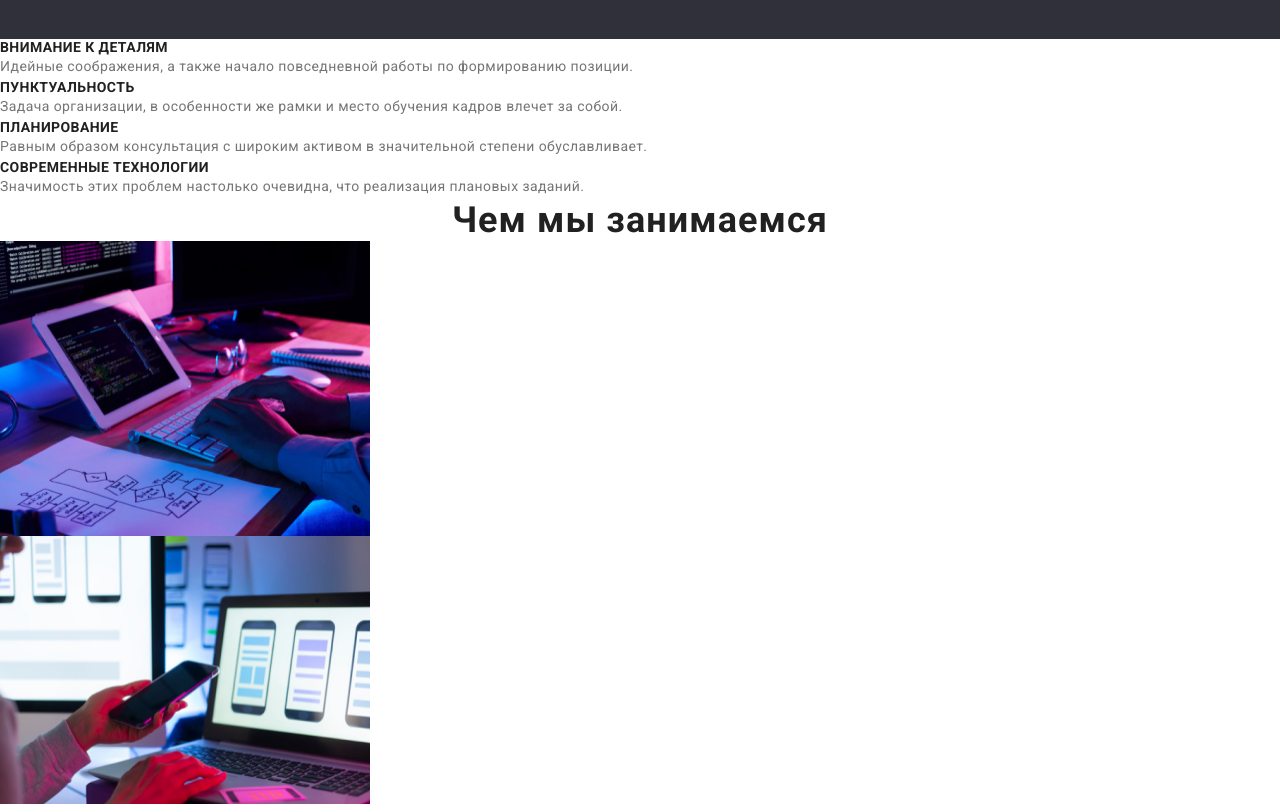
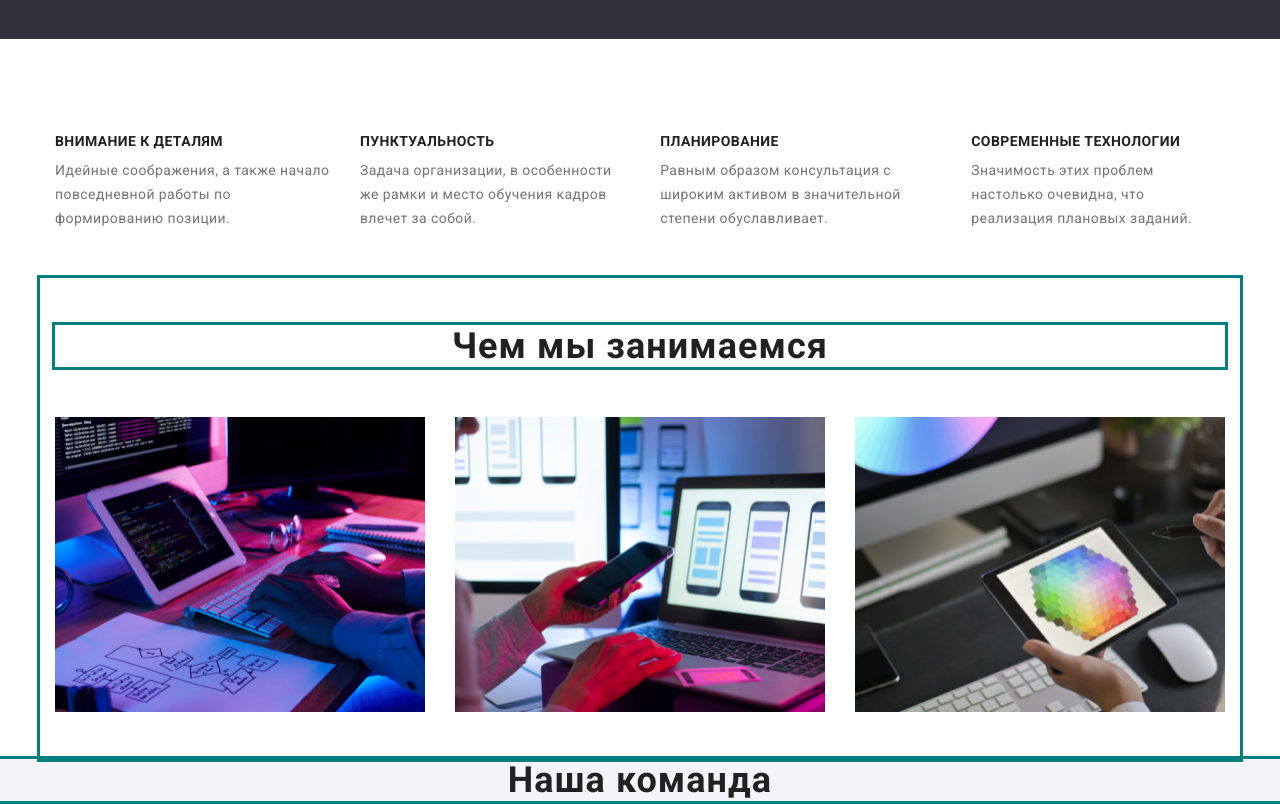
Before and after one commit to juliedevdes/goit-markup-hw-03, a plain HTML site: page index.html in a window 1280 px wide. Shown: the part 640-1444 px from the top of the page. Drawn offline with nearby package versions, Linux system fonts and the light colour scheme.

Commit message:
We-do section is done

```diff
--- a/css/styles.css
+++ b/css/styles.css
@@ -139,6 +139,7 @@
             align-items: center;
             flex-direction: column;
             padding-bottom: 200px;
+            padding-top: 200px;
         }
 
         .hero-h1 {
@@ -152,7 +153,6 @@
             display: flex;
             justify-content: center;
             align-items: center;
-            padding-top: 200px;
             padding-bottom: 30px;
             width: 690px;
         }
@@ -187,12 +187,24 @@
         }
         /* --- features --- */
 
+        .features-list {
+            display: flex;
+            margin-top: 47px;
+            padding-top: 47px;
+            padding-bottom: 47px;
+        }
+
+        .feature-item:not(:last-child) {
+            margin-right: 30px;
+        }
+
         .features-header {
             font-weight: 700;
             font-size: 14px;
             line-height: 16px;
             letter-spacing: 0.03em;
             text-transform: uppercase;
+            margin-bottom: 10px;
         }
 
         .features-text {
@@ -203,12 +215,26 @@
         }
         /* --- we-do --- */
 
-        .header-section {
+        .wedo-section {
+            outline: solid teal;
+            padding-top: 47px;
+            padding-bottom: 47px;
+        }
+
+        .headline-section {
             font-weight: 700;
             font-size: 36px;
             line-height: 1.17;
             text-align: center;
             letter-spacing: 0.03em;
+            outline: solid teal;
+            margin-bottom: 50px;
+        }
+
+        .wedo-img {
+            display: flex;
+            flex-wrap: wrap;
+            justify-content: space-between;
         }
         /* --- team--- */
 
--- a/index.html
+++ b/index.html
@@ -40,38 +40,52 @@
         </section>
         <!--FEATURES-->
         <section class="features">
+            <div class="container">
                 <h2 class="visually-hidden">Наши преимущества</h2>
                 <ul class="list">
-                <li>
+                    <div class="features-list">
+                        <li class="feature-item">
                             <h3 class="features-header">Внимание к деталям</h3>
                             <p class="features-text">Идейные соображения, а также начало повседневной работы по формированию позиции.</p>
                         </li>
-                <li>
+                        <li class="feature-item">
                             <h3 class="features-header">Пунктуальность</h3>
                             <p class="features-text">Задача организации, в особенности же рамки и место обучения кадров влечет за собой.</p>
                         </li>
-                <li>
+                        <li class="feature-item">
                             <h3 class="features-header">Планирование</h3>
                             <p class="features-text">Равным образом консультация с широким активом в значительной степени обуславливает.</p>
                         </li>
-                <li>
+                        <li class="feature-item">
                             <h3 class="features-header">Современные технологии</h3>
                             <p class="features-text">Значимость этих проблем настолько очевидна, что реализация плановых заданий.</p>
                         </li>
+                    </div>
+
                 </ul>
+            </div>
+
+
+
+
+
         </section>
         <!--WEDO-->
         <section>
-            <h2 class="header-section">Чем мы занимаемся</h2>
-            <ul class="list">
+            <div class="wedo-section container">
+                <h2 class="headline-section">Чем мы занимаемся</h2>
+                <ul class="list wedo-img">
                     <li><img src="./images/box_1.jpg" alt="человек работает по планшету с клавиатурой" width="370" height="295"></li>
                     <li><img src="./images/box_2.png" alt="человек смотрит в телефон пока сидит за компьютером" width="370" height="295"></li>
                     <li><img src="./images/box_3.jpg" alt="человек смотрит в планшет с палитрой оттенков радуги" width="370" height="295"></li>
                 </ul>
+
+            </div>
+
         </section>
         <section class="team">
             <!--TEAM-->
-            <h2 class="header-section">Наша команда</h2>
+            <h2 class="headline-section">Наша команда</h2>
             <ul class="list">
                 <li class="card">
                     <img src="./images/people/igor.jpg" alt="игорь в очках с бородой улыбается" width="270" height="260">
```
Also changed, not shown: portfolio.html (+16 -12 lines). Lines whose indentation alone changed are shown as unchanged.
